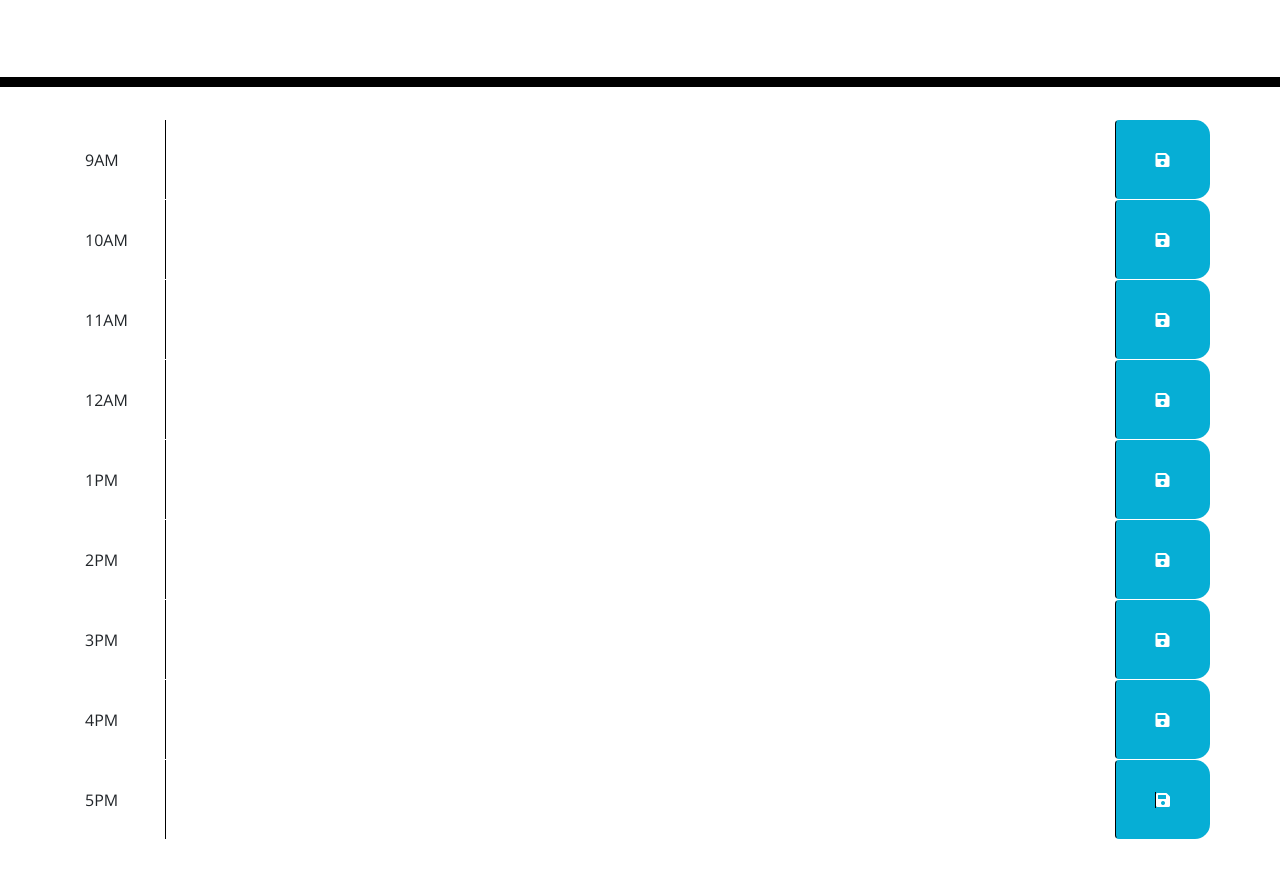
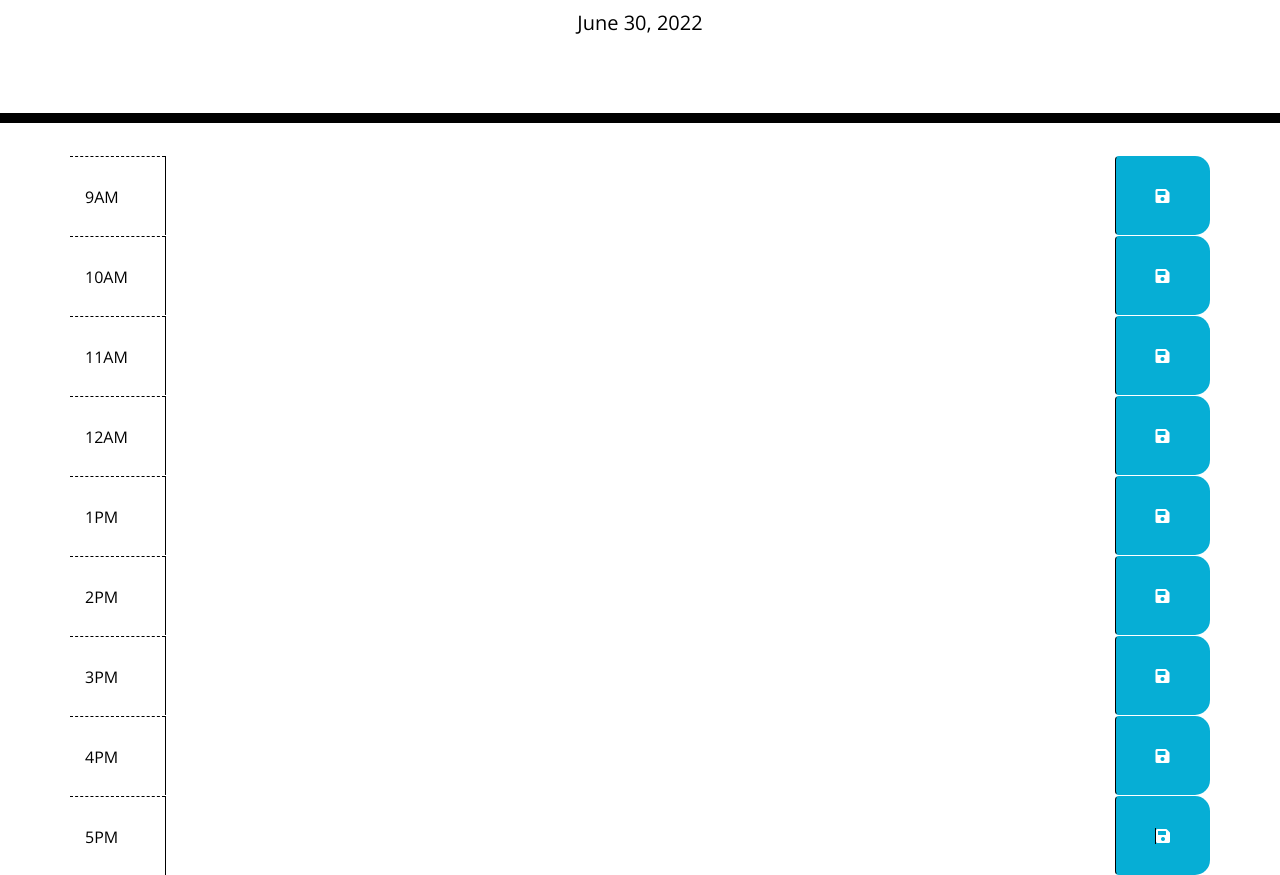
Before and after one commit to fiaschettima/workDayScheduler-HW5, a plain HTML site: page index.html in a window 1280 px wide. Shown: the part 181-1056 px from the top of the page. Before the commit the page ends 1020 px from the top, so only its background shows below. Drawn offline with nearby package versions, Linux system fonts and the light colour scheme.

Commit message:
add current date time to heading

```diff
--- a/assets/script/script.js
+++ b/assets/script/script.js
@@ -0,0 +1,10 @@
+// Current Day in heading
+var dateHeading = $('#currentDay');
+todayIs = moment().format('LL');
+dateHeading.text(todayIs);
+
+// Text description area
+var allTextarea = $('.description');
+var currentHour = moment().format('H');
+console.log(moment().hour());
+console.log(currentHour);
--- a/index.html
+++ b/index.html
@@ -27,82 +27,90 @@
     </header>
     <div class="container">
       <!-- Timeblocks go here -->
+
       <div  class="row">
-        <div class="col-md-1">
+        <div class="col-md-1 hour">
           9AM
         </div>
-        <textarea class="col-md-10 ">
+        <textarea class="col-md-10 description">
+        </textarea>
+        <button class="btn col-md-1 saveBtn"><i class="fas fa-save"></i></button>
+      </div>
+
+      <div  class="row">
+        <div class="col-md-1 hour">
+          10AM
+        </div>
+        <textarea class="col-md-10 description">
+        </textarea>
+        <button class="btn col-md-1 saveBtn"><i class="fas fa-save"></i></button>
+      </div>
+
+      <div  class="row">
+        <div class="col-md-1 hour">
+          11AM
+        </div>
+        <textarea class="col-md-10 description">
+        </textarea>
+        <button class="btn col-md-1 saveBtn"><i class="fas fa-save"></i></button>
+      </div>
+
+      <div  class="row">
+        <div class="col-md-1 hour">
+          12AM
+        </div>
+        <textarea class="col-md-10 description">
+        </textarea>
+        <button class="btn col-md-1 saveBtn"><i class="fas fa-save"></i></button>
+      </div>
+
+      <div  class="row">
+        <div class="col-md-1 hour">
+          1PM
+        </div>
+        <textarea class="col-md-10 description">
+        </textarea>
+        <button class="btn col-md-1 saveBtn"><i class="fas fa-save"></i></button>
+      </div>
+
+      <div  class="row">
+        <div class="col-md-1 hour">
+          2PM
+        </div>
+        <textarea class="col-md-10 description">
+        </textarea>
+        <button class="btn col-md-1 saveBtn"><i class="fas fa-save"></i></button>
+      </div>
+
+      <div  class="row">
+        <div class="col-md-1 hour">
+          3PM
+        </div>
+        <textarea class="col-md-10 description">
         </textarea>
         <button class="btn col-md-1 saveBtn"><i class="fas fa-save"></i></button>
       </div>
       <div  class="row">
-        <div class="col-md-1">
-          10AM
+        <div class="col-md-1 hour">
+          4PM
         </div>
-        <textarea class="col-md-10 ">
+        <textarea class="col-md-10 description">
         </textarea>
         <button class="btn col-md-1 saveBtn"><i class="fas fa-save"></i></button>
       </div>
       <div  class="row">
-        <div class="col-md-1">
-          11AM
-        </div>
-        <textarea class="col-md-10 ">
-        </textarea>
-        <button class="btn col-md-1 saveBtn"><i class="fas fa-save"></i></button>
-      </div>
-      <div  class="row">
-        <div class="col-md-1">
-          12AM
-        </div>
-        <textarea class="col-md-10 ">
-        </textarea>
-        <button class="btn col-md-1 saveBtn"><i class="fas fa-save"></i></button>
-      </div>
-      <div  class="row">
-        <div class="col-md-1">
-          1PM
-        </div>
-        <textarea class="col-md-10 ">
-        </textarea>
-        <button class="btn col-md-1 saveBtn"><i class="fas fa-save"></i></button>
-      </div>
-      <div  class="row">
-        <div class="col-md-1">
-          2PM
-        </div>
-        <textarea class="col-md-10 ">
-        </textarea>
-        <button class="btn col-md-1 saveBtn"><i class="fas fa-save"></i></button>
-      </div>
-      <div  class="row">
-        <div class="col-md-1">
-          3PM
-        </div>
-        <textarea class="col-md-10 ">
-        </textarea>
-        <button class="btn col-md-1 saveBtn"><i class="fas fa-save"></i></button>
-      </div>
-      <div  class="row">
-        <div class="col-md-1">
-          4PM
-        </div>
-        <textarea class="col-md-10 ">
-        </textarea>
-        <button class="btn col-md-1 saveBtn"><i class="fas fa-save"></i></button>
-      </div>
-      <div  class="row">
-        <div class="col-md-1">
+        <div class="col-md-1 hour">
           5PM
         </div>
-        <textarea class="col-md-10 ">
+        <textarea class="col-md-10 description">
         </textarea>
         <button class="btn col-md-1 saveBtn"><i class="fas fa-save saveBtn"></i></button>
       </div>
     </div>
 
-
     <script src="https://cdnjs.cloudflare.com/ajax/libs/jquery/3.2.1/jquery.min.js"></script>
     <script src="https://cdnjs.cloudflare.com/ajax/libs/moment.js/2.24.0/moment.min.js"></script>
+    <script src="./assets/script/script.js"></script>
+
   </body>
 </html>
```
